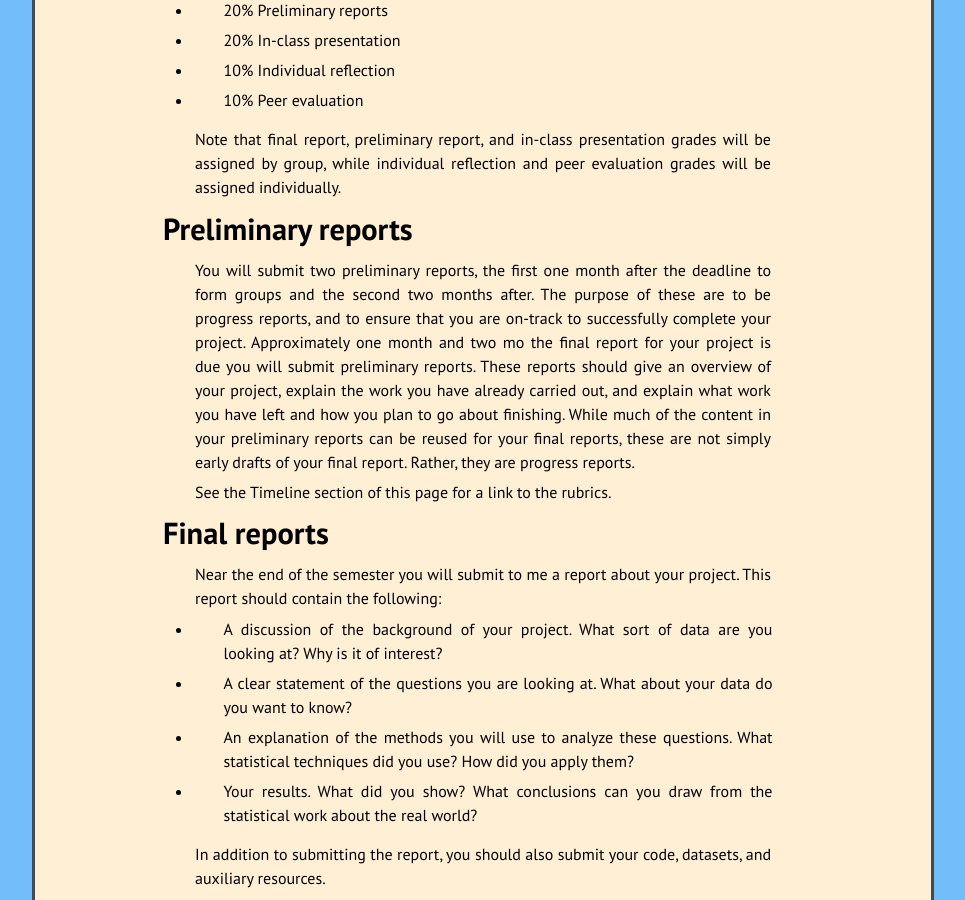
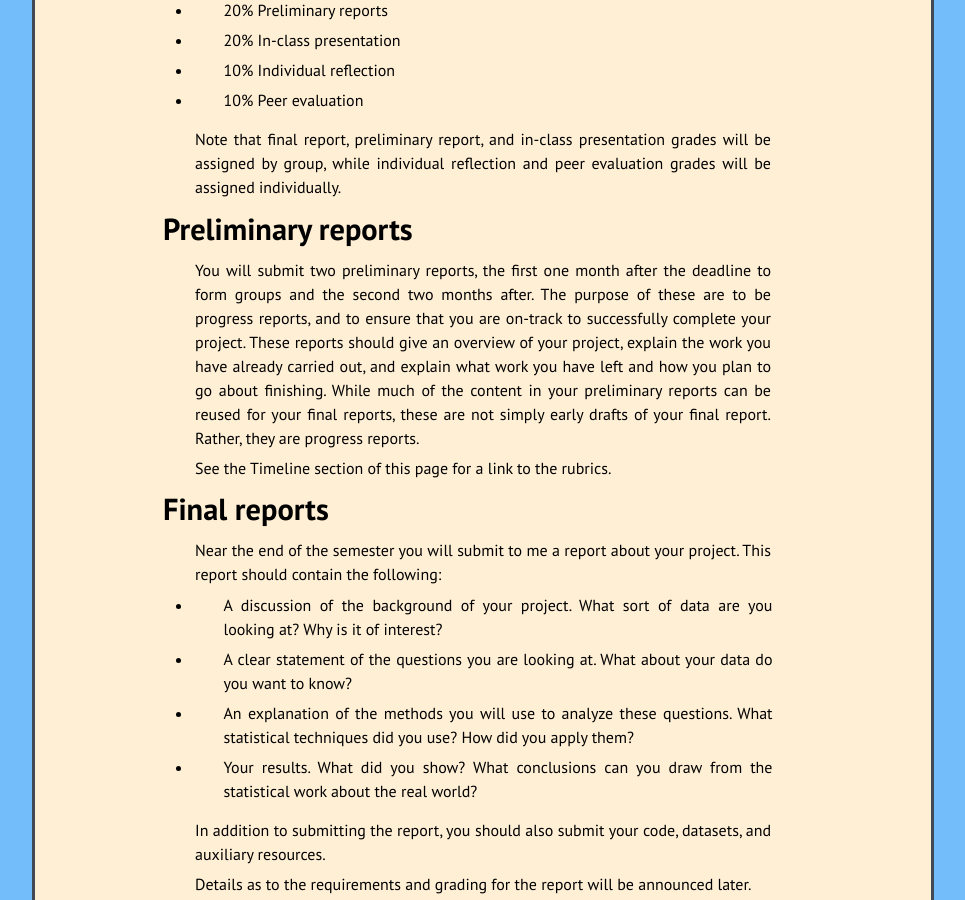
Before and after one commit to kamerynjw/kamerynjw.github.io, a Jekyll site: the page built from teaching/2020/math372/group-project.md, in a window 1280 px wide and 900 px high, scrolled down 1144 px. Shown: the whole window, without its empty margins (157-1122 px from the left). Built offline with Jekyll 4.4.1, drawn with Linux system fonts in a browser that asks for light colours; nearby versions of some CDN libraries.

Commit message:
bad partial sentence left in somehow

```diff
--- a/teaching/2020/math372/group-project.md
+++ b/teaching/2020/math372/group-project.md
@@ -66,7 +66,7 @@ Preliminary reports
 ===========
 
 You will submit two preliminary reports, the first one month after the deadline to form groups and the second two months after. The purpose of these are to be progress reports, and to ensure that you are on-track to successfully complete your project.
-Approximately one month and two mo the final report for your project is due you will submit preliminary reports. These reports should give an overview of your project, explain the work you have already carried out, and explain what work you have left and how you plan to go about finishing. While much of the content in your preliminary reports can be reused for your final reports, these are not simply early drafts of your final report. Rather, they are progress reports.
+These reports should give an overview of your project, explain the work you have already carried out, and explain what work you have left and how you plan to go about finishing. While much of the content in your preliminary reports can be reused for your final reports, these are not simply early drafts of your final report. Rather, they are progress reports.
 
 See the Timeline section of this page for a link to the rubrics.
 
```
